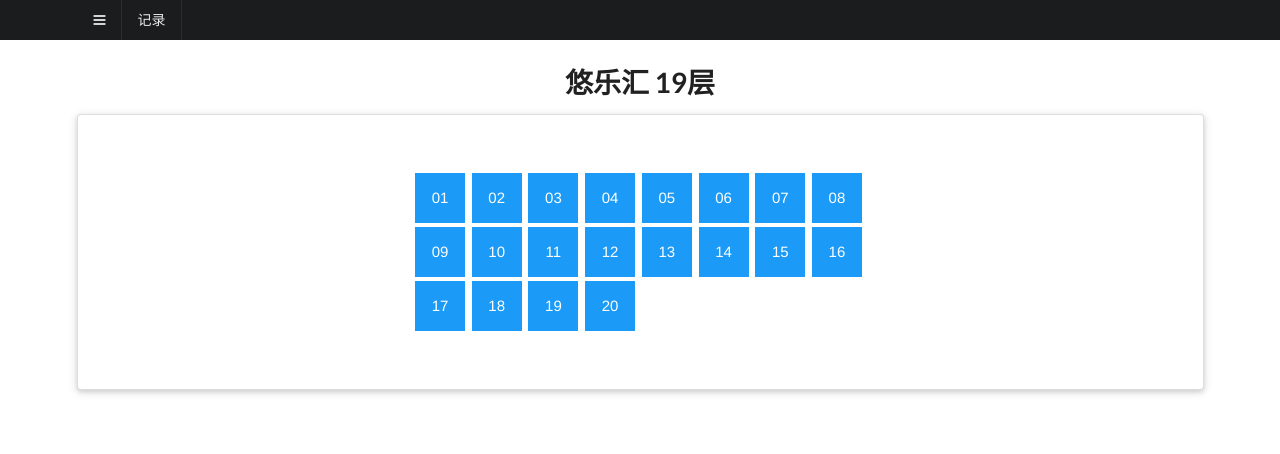
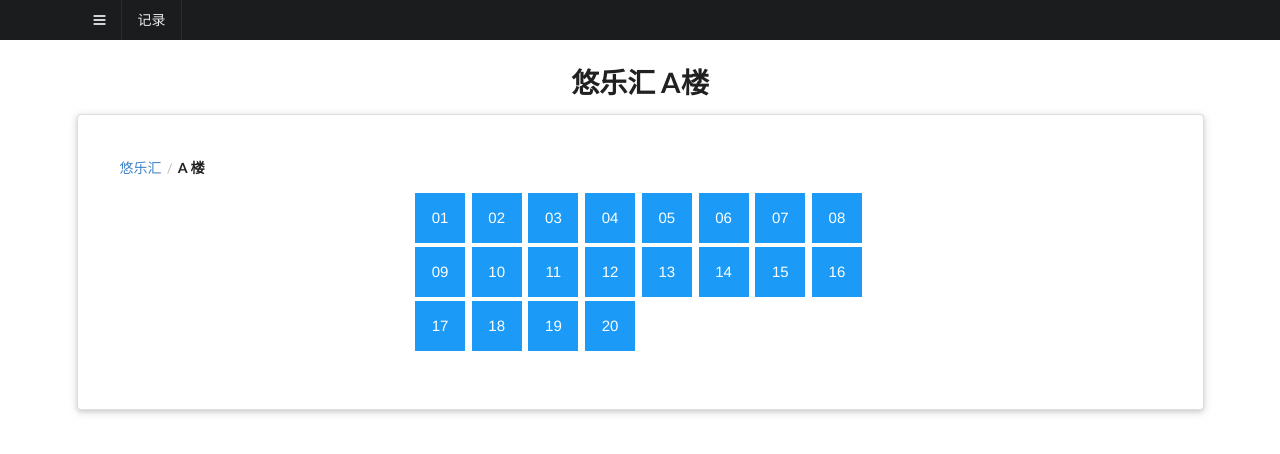
Before and after one commit to uccello1508/maroos, a plain HTML site: page floor.html in a window 1280 px wide. Drawn offline with Linux system fonts and the light colour scheme.

Commit message:
breadcumb

```diff
--- a/floor.html
+++ b/floor.html
@@ -65,8 +65,14 @@
 <body>
 <br>
 <br>
-<h1 align="center"> 悠乐汇 19层</h1>
+<h1 align="center"> 悠乐汇 A楼</h1>
 <div  class="ui raised very padded column container segment">
+
+<div class="ui breadcrumb">
+  <a class="section">悠乐汇</a>
+  <div class="divider"> / </div>
+    <div class="active section">A 楼</div>
+</div>
 <div  class="ui column cender aligned grid">
 
 <div class="ui stackable column"><button class="button button-primary button-square button-large ">
```
